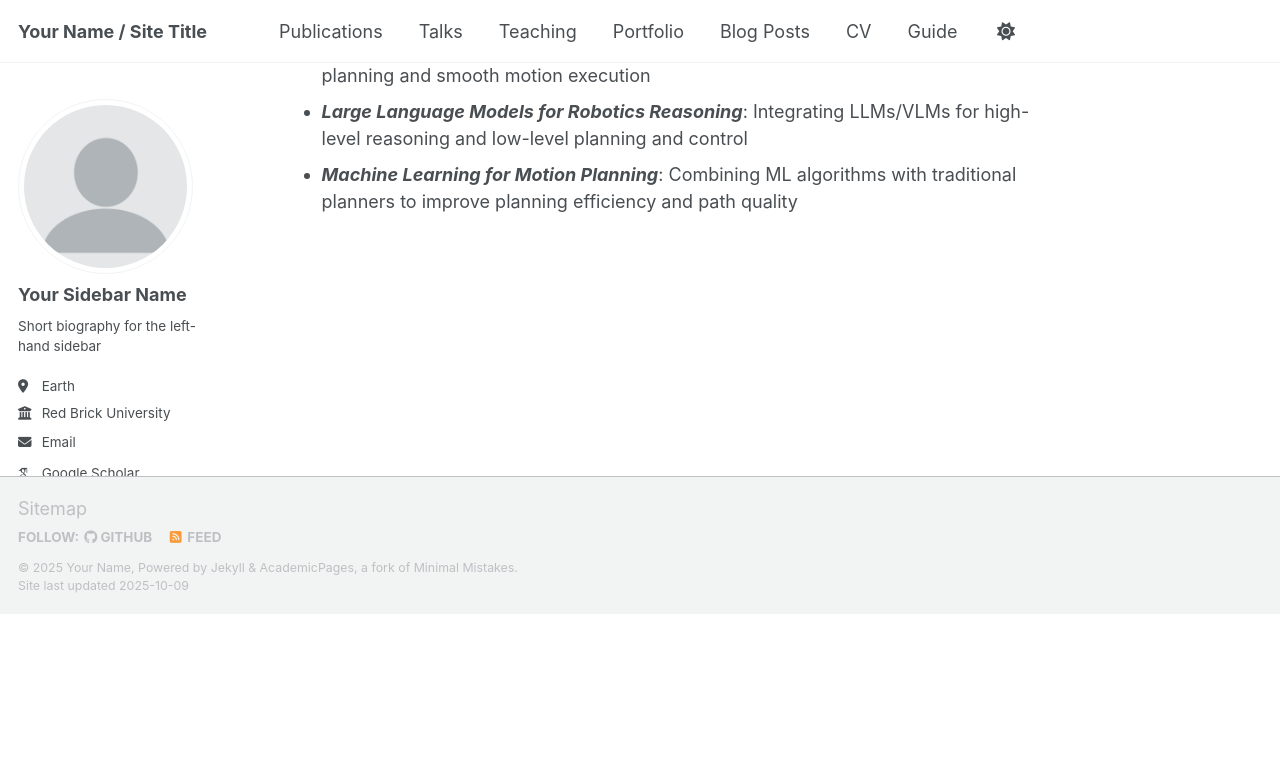
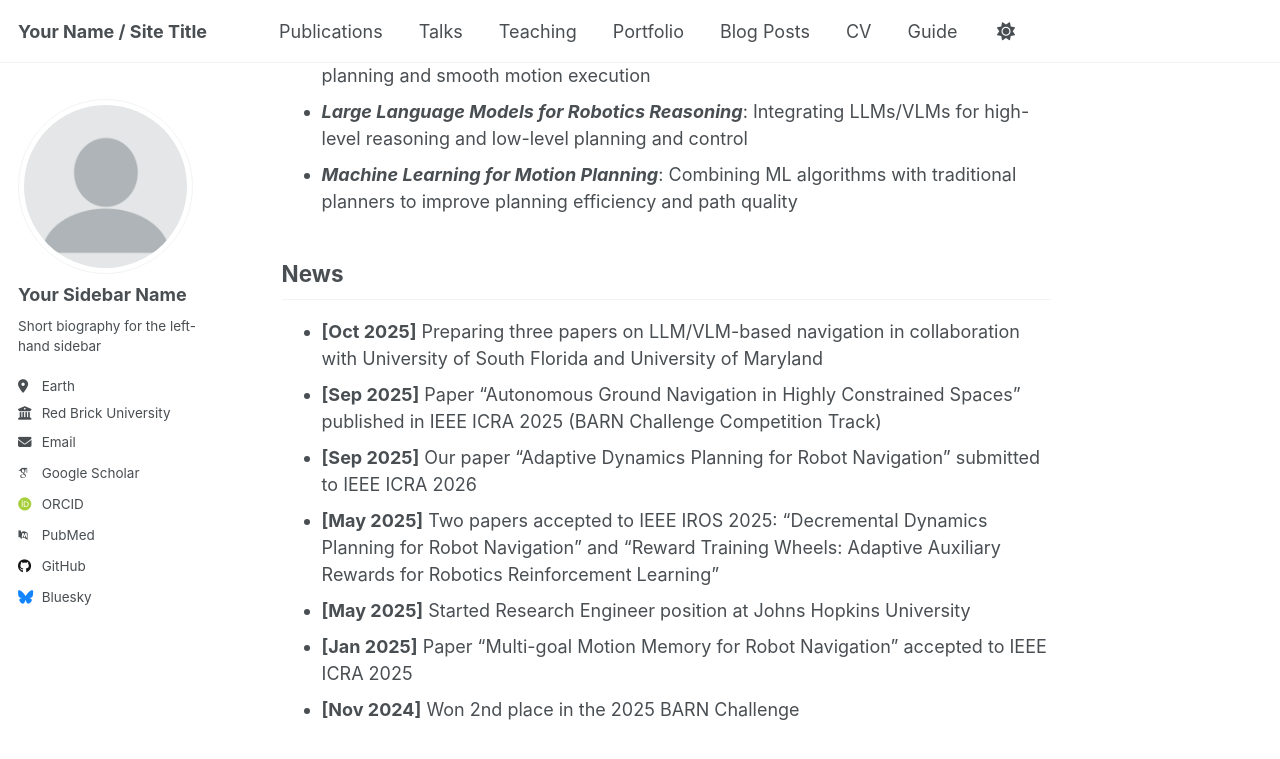
Before and after one commit to yuanjielu-64/yuanjielu-64.github.io, a Jekyll site: the page built from _pages/about.md, in a window 1280 px wide and 900 px high, scrolled down 379 px. Shown: the top 759 px of the window. Built offline with Jekyll 4.4.1, drawn with Linux system fonts in a browser that asks for light colours; some web fonts are replaced; a script that is not in the unit is left out; before the commit the page ends 994 px from its top, so only the background shows below that.

Commit message:
Update about.md

```diff
--- a/_pages/about.md
+++ b/_pages/about.md
@@ -14,3 +14,13 @@ I am a PhD candidate in Computer Science at George Mason University, advised by
   * ***Robot Motion Planning and Control***: Efficient algorithms for collision-free path planning and smooth motion execution
   * ***Large Language Models for Robotics Reasoning***: Integrating LLMs/VLMs for high-level reasoning and low-level planning and control
   * ***Machine Learning for Motion Planning***: Combining ML algorithms with traditional planners to improve planning efficiency and path quality
+
+## News
+
+* **[Oct 2025]** Preparing three papers on LLM/VLM-based navigation in collaboration with University of South Florida and University of Maryland
+* **[Sep 2025]** Paper "Autonomous Ground Navigation in Highly Constrained Spaces" published in IEEE ICRA 2025 (BARN Challenge Competition Track)
+* **[Sep 2025]** Our paper "Adaptive Dynamics Planning for Robot Navigation" submitted to IEEE ICRA 2026
+* **[May 2025]** Two papers accepted to IEEE IROS 2025: "Decremental Dynamics Planning for Robot Navigation" and "Reward Training Wheels: Adaptive Auxiliary Rewards for Robotics Reinforcement Learning"
+* **[May 2025]** Started Research Engineer position at Johns Hopkins University
+* **[Jan 2025]** Paper "Multi-goal Motion Memory for Robot Navigation" accepted to IEEE ICRA 2025
+* **[Nov 2024]** Won 2nd place in the 2025 BARN Challenge
```
